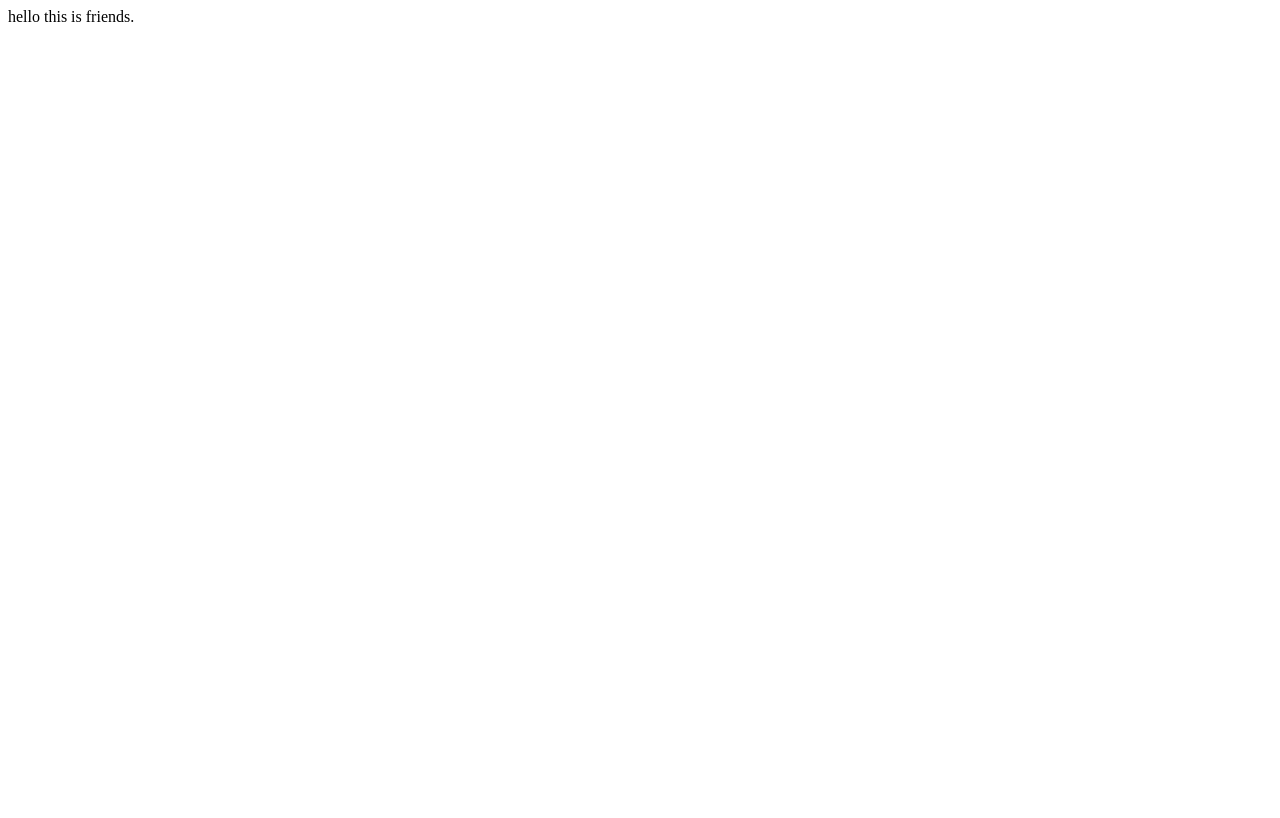
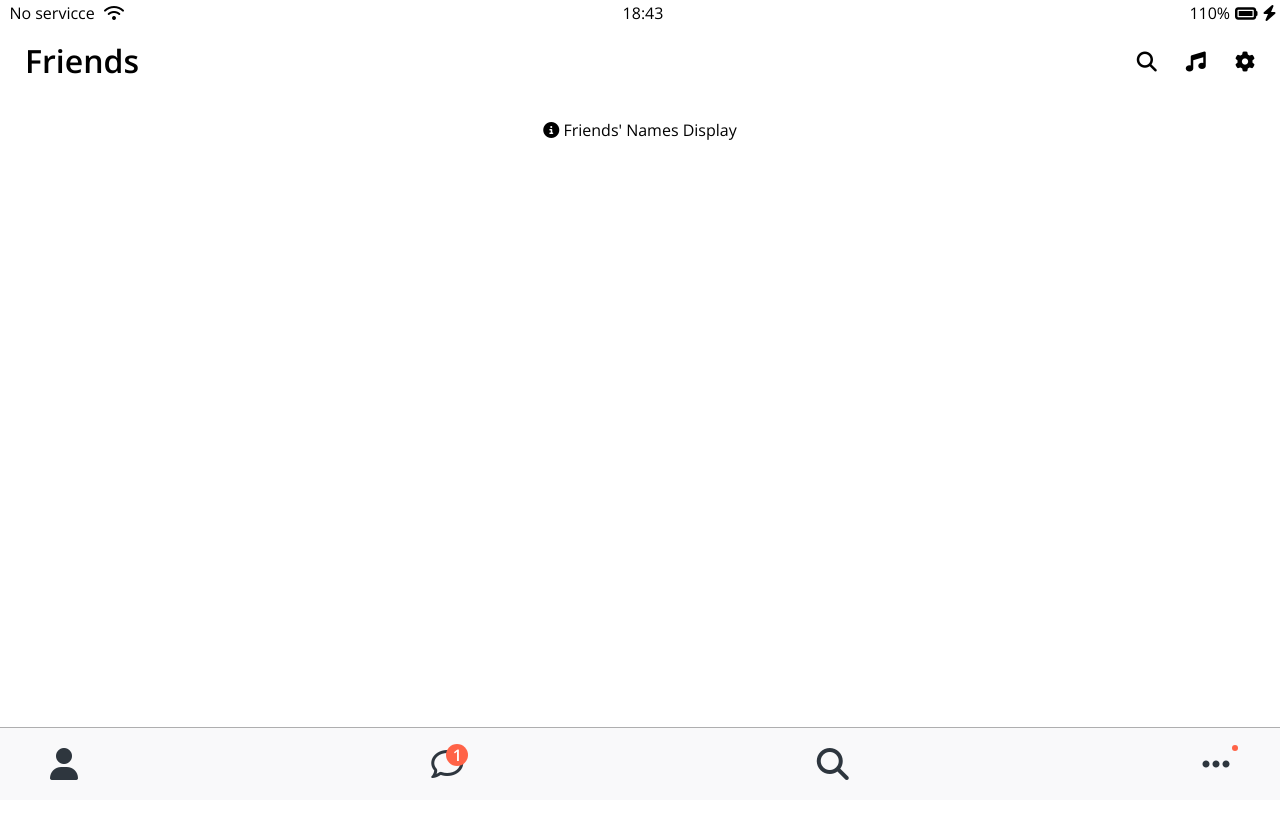
Before and after one commit to red3pork/kokoa-clone-2021, a plain HTML site: page friends.html in a window 1280 px wide. Shown: the top 818 px of the page. Drawn offline with nearby package versions, Linux system fonts and the light colour scheme.

Commit message:
firends.html(1)

```diff
--- /dev/null
+++ b/css/components/nav-bar.css
@@ -0,0 +1,42 @@
+.nav__list {
+    position: fixed;
+    bottom: 0;
+    width: 100%;
+    display: flex;
+    justify-content: space-between;
+    background-color: #f9f9fa;
+    padding: 20px 50px;
+    box-sizing: border-box;
+    border-top: 1px solid rgba(0, 0, 0, 0.3);
+}
+
+.nav__link {
+    position: relative;
+    color: #2e363e;
+}
+
+.nav__notification {
+    background-color: tomato;
+    width: 22px;
+    height: 22px;
+    border-radius: 11px;
+    display: flex;
+    justify-content: center;
+    align-items: center;
+    color: white;
+    font-weight: 600;
+    position: absolute;
+    left: 15px;
+    bottom: 15px;
+}
+
+.nav__notify {
+    background-color: tomato;
+    width: 6px;
+    height: 6px;
+    border-radius: 3px;
+    display: flex;
+    position: absolute;
+    left: 30px;
+    bottom: 30px;
+}
--- /dev/null
+++ b/css/components/screen-header.css
@@ -0,0 +1,15 @@
+.screen-header {
+    display: flex;
+    justify-content: space-between;
+    align-items: center;
+    padding: 45px 25px;
+}
+
+.screen-header__title {
+    font-size: 32px;
+    font-weight: 700;
+}
+
+.screen-header__icons span {
+    margin-left: 25px;
+}
--- a/css/components/status-bar.css
+++ b/css/components/status-bar.css
@@ -1,4 +1,7 @@
 .status-bar {
+    position: fixed;
+    top: 0;
+    width: 100%;
     display: flex;
     justify-content: center;
     padding: 5px 3px;
--- a/css/reset.css
+++ b/css/reset.css
@@ -45,3 +45,8 @@ table {
 input:focus {
 	outline: none;
 }
+
+a{
+	color: inherit;
+	text-decoration: none;
+}
--- /dev/null
+++ b/css/screens/friends.css
@@ -0,0 +1,4 @@
+#friends-display-link {
+    text-align: center;
+    display: block;
+}
--- a/css/style.css
+++ b/css/style.css
@@ -1,13 +1,18 @@
 @import url('https://fonts.googleapis.com/css2?family=Open+Sans:wght@400;600&display=swap');
 @import "reset.css";
+@import "variables.css";
+
 
 /* Components*/
 @import "components/status-bar.css";
-@import "variables.css";
+@import "components/nav-bar.css";
+@import "components/screen-header.css";
 
 /* Screens */
 @import "screens/login.css";
+@import "screens/friends.css";
 
 body {
     font-family: 'Open Sans', sans-serif;
+    height: 1000vh;
 }
--- a/friends.html
+++ b/friends.html
@@ -1 +1,75 @@
-hello this is friends.
+<!DOCTYPE html>
+   <html lang="en">
+     <head>
+       <link rel="stylesheet" href="css/style.css">
+       <meta charset="UTF-8">
+       <meta http-equiv="X-UA-Compatible" content="IE=edge">
+       <meta name="viewport" content="width=device-width, initial-scale=1.0">
+       <title>Friends - Kokoa Clone</title>
+     </head>
+     <body>
+         <div class="status-bar">
+             <div class="status-bar__column">
+                 <span>No servicce</span>
+                 <i class="fas fa-wifi"></i>
+             </div>
+             <div class="status-bar__column">
+                 <span>18:43</span>
+             </div>
+             <div class="status-bar__column">
+                 <span>110%</span>
+                 <i class="fas fa-battery-full fa-lg"></i>
+                 <i class="fas fa-bolt"></i>
+             </div>
+         </div>
+
+         <header class="screen-header">
+             <h1 class="screen-header__title">Friends</h1>
+             <div class="screen-header__icons">
+                 <span>
+                    <i class="fas fa-search fa-lg"></i>
+                 </span>
+                 <span>
+                    <i class="fas fa-music fa-lg"></i>
+                 </span>
+                 <span>
+                    <i class="fas fa-cog fa-lg"></i>
+                 </span>
+             </div>
+         </header>
+
+         <a id="friends-display-link">
+            <i class="fas fa-info-circle"></i> Friends' Names Display
+         </a>
+
+         <nav class="nav">
+             <ul class="nav__list">
+                <li class="nav__btn">
+                    <a class="nav__link" href="friends.html">
+                        <i class="fas fa-user fa-2x"></i>
+                    </a>
+                </li>
+                <li class="nav__btn">
+                    <a class="nav__link" href="#">
+                        <span class="nav__notification">1</span>
+                        <i class="far fa-comment fa-2x"></i>
+                    </a>
+                </li>
+                <li class="nav__btn">
+                    <a class="nav__link" href="#">
+                        <i class="fas fa-search fa-2x"></i>
+                    </a>
+                </li>
+                <li class="nav__btn">
+                    <a class="nav__link" href="#">
+                        <span class="nav__notify"></span>
+                        <i class="fas fa-ellipsis-h fa-2x"></i>
+                    </a>
+                </li>
+             </ul>
+         </nav>
+
+         <script src="https://kit.fontawesome.com/a18da4ed42.js" crossorigin="anonymous">
+        </script>
+     </body>
+   </html>
```
